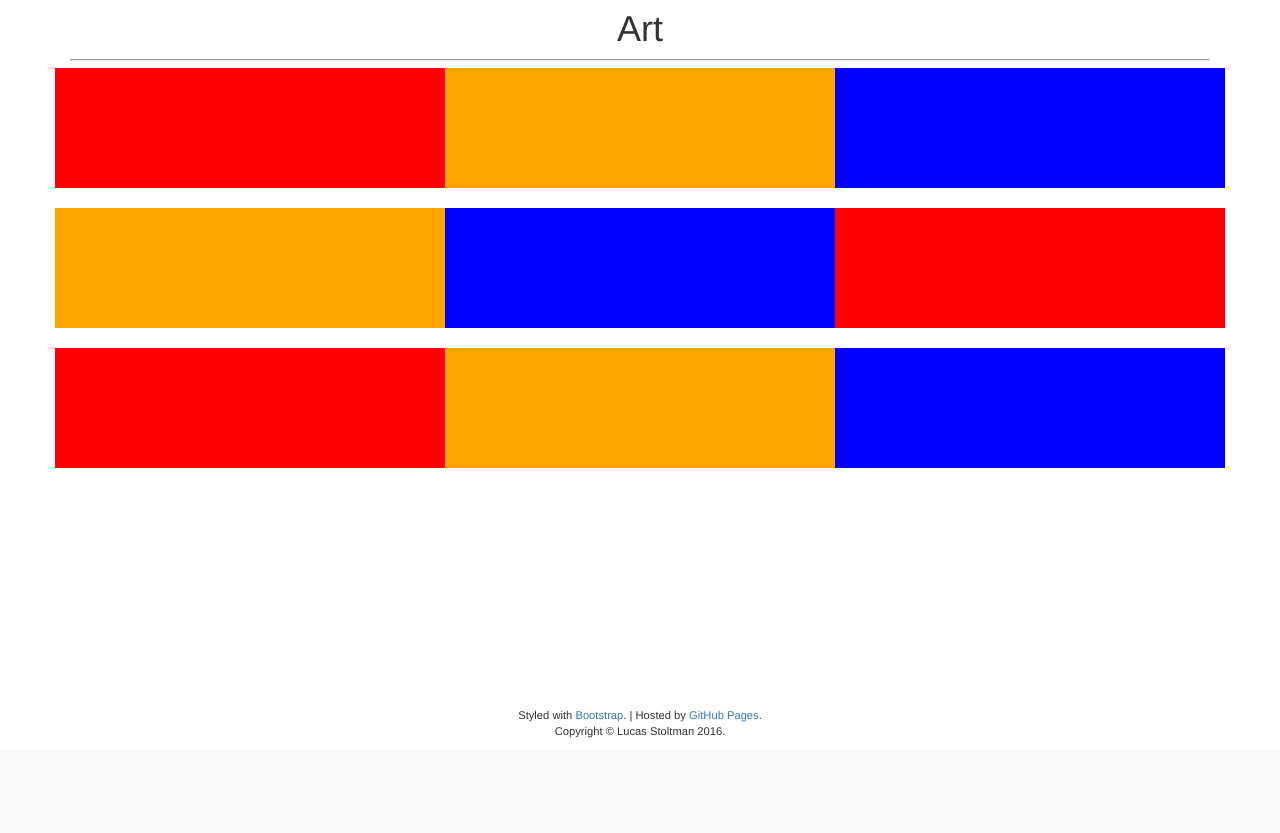
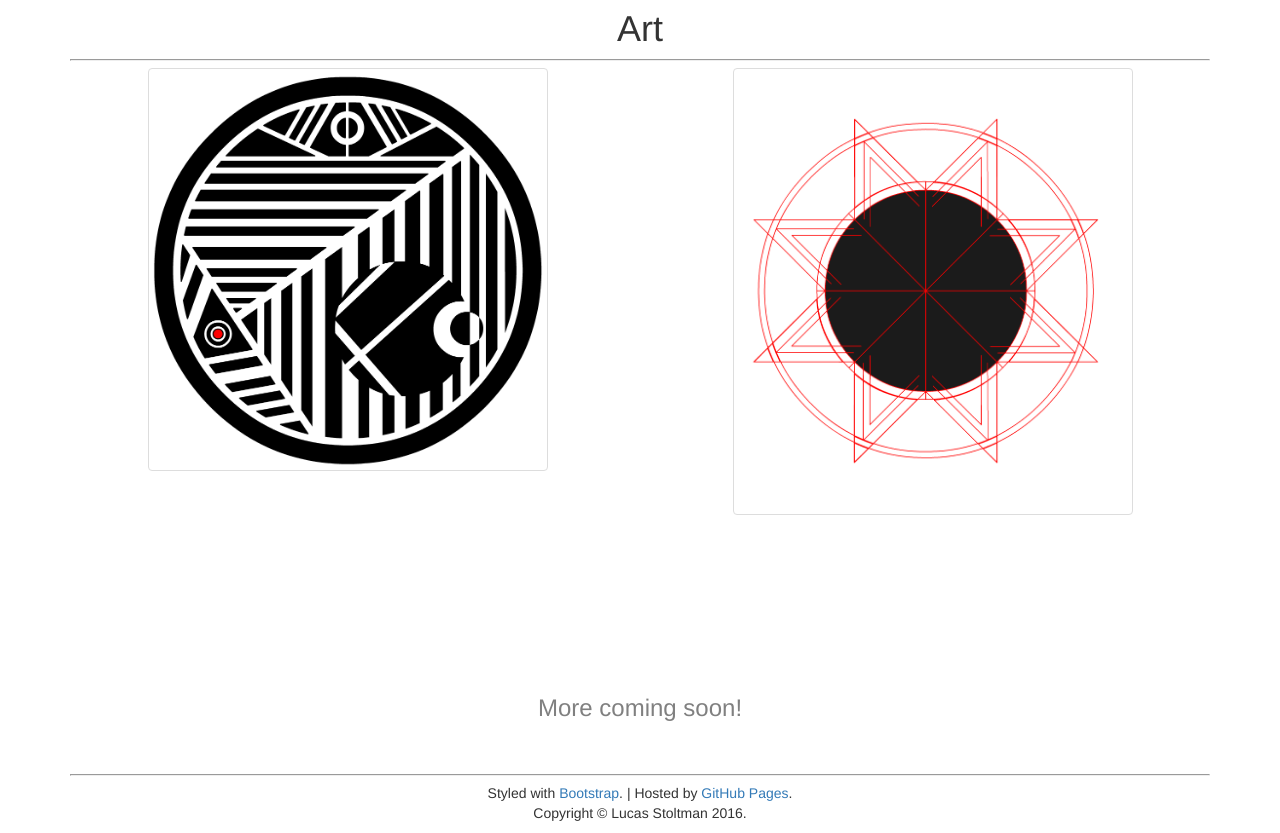
Before and after one commit to RainyKnight/RainyKnight.github.io, a PHP site: page /portfolio.html in a window 1280 px wide. Shown: the part 51-884 px from the top of the page. Before the commit the page ends 789 px from the top, so only its background shows below. Run offline with PHP 8.4, Linux system fonts and the light colour scheme; some libraries are stand-ins or nearby versions.

Commit message:
General Improvements/Favicon Implementation
Adjusted footer, arranged portfolio, increased all page lengths, added
favicon image.

```diff
--- a/My Website/contact.html
+++ b/My Website/contact.html
@@ -7,6 +7,7 @@
         <meta name="viewport" content="width=device-width, initial-scale=1">
 
         <title>LS | Contact</title>
+        <link rel="icon" href="images\favicon.png"
 
         <!-- Bootstrap -->
         <link href="bootstrap-3.3.7-dist/css/bootstrap.min.css" rel="stylesheet">
@@ -53,9 +54,11 @@
                 <center>
                 <input class="form-control" type="button" value="Submit" style="width: 200px; background-color: silver;"></center>
             </div>
+            <br><br><br><br><br>
         </div>
         <footer class="footer">
             <div class="container">
+              <hr>
               <P>Styled with <a href="http://getbootstrap.com/">Bootstrap</a>. | Hosted by <a href="https://pages.github.com/">GitHub Pages</a>.
               <br>
               Copyright &copy; Lucas Stoltman 2016.</p>
--- a/My Website/portfolio.html
+++ b/My Website/portfolio.html
@@ -7,6 +7,8 @@
         <meta name="viewport" content="width=device-width, initial-scale=1">
 
         <title>LS | Portfolio</title>
+        <link rel="icon" href="images\favicon.png"
+
 
         <!-- Bootstrap -->
         <link href="bootstrap-3.3.7-dist/css/bootstrap.min.css" rel="stylesheet">
@@ -41,43 +43,42 @@
             <h1 style="text-align:center">Art</h1>
             <hr>
             <div class="row">
-                <div class="col-sm-4" style="background-color:red">
-                    <br><br><br><br><br><br>
+              <center>
+                <div class="col-sm-6">
+                  <img src="images\abstracts\Abstract_1.png" style="width:400px" class="img-thumbnail">
                 </div>
-                <div class="col-sm-4" style="background-color:orange">
-                     <br><br><br><br><br><br>
+                <div class="col-sm-6">
+                  <img src="images\abstracts\Abstract_2.png" style="width:400px" class="img-thumbnail">
                 </div>
-                <div class="col-sm-4" style="background-color:blue">
-                    <br><br><br><br><br><br>
+                <!-- <div class="col-sm-4">
+                  <img src="" class="img-thumbnail">
+                </div> -->
+              </center>
+            </div>
+            <br><br><br><br><br><br><br><br>
+            <h3 style="color:grey; text-align:center"> More coming soon!</h3>
+            <br>
+            <div class="row">
+                <div class="col-sm-4">
+                </div>
+                <div class="col-sm-4">
+                </div>
+                <div class="col-sm-4">
                 </div>
             </div>
             <br>
             <div class="row">
-                <div class="col-sm-4" style="background-color:orange">
-                    <br><br><br><br><br><br>
+                <div class="col-sm-4">
                 </div>
-                <div class="col-sm-4" style="background-color:blue">
-                     <br><br><br><br><br><br>
+                <div class="col-sm-4">
                 </div>
-                <div class="col-sm-4" style="background-color:red">
-                    <br><br><br><br><br><br>
-                </div>
-            </div>
-            <br>
-            <div class="row">
-                <div class="col-sm-4" style="background-color:red">
-                    <br><br><br><br><br><br>
-                </div>
-                <div class="col-sm-4" style="background-color:orange">
-                     <br><br><br><br><br><br>
-                </div>
-                <div class="col-sm-4" style="background-color:blue">
-                    <br><br><br><br><br><br>
+                <div class="col-sm-4">
                 </div>
             </div>
         </div>
         <footer class="footer">
             <div class="container">
+              <hr>
               <P>Styled with <a href="http://getbootstrap.com/">Bootstrap</a>. | Hosted by <a href="https://pages.github.com/">GitHub Pages</a>.
               <br>
               Copyright &copy; Lucas Stoltman 2016.</p>
--- a/My Website/style.css
+++ b/My Website/style.css
@@ -10,8 +10,9 @@ body{
     bottom: 0;
     width: 100%;
     height: bottom;
-    font-size: 80%;
+    font-size:H 80%;
     text-align:center;
+    /*background-color: #0d0d0d;*/
 }
 hr {
     display: block;
```
Also changed, not shown: My Website/about.html (+11 -3 lines), My Website/index.html (+6 -3 lines), My Website/images/abstracts/Abstract_1.png (added), My Website/images/abstracts/Abstract_2.png (added), My Website/images/favicon.png (added).
